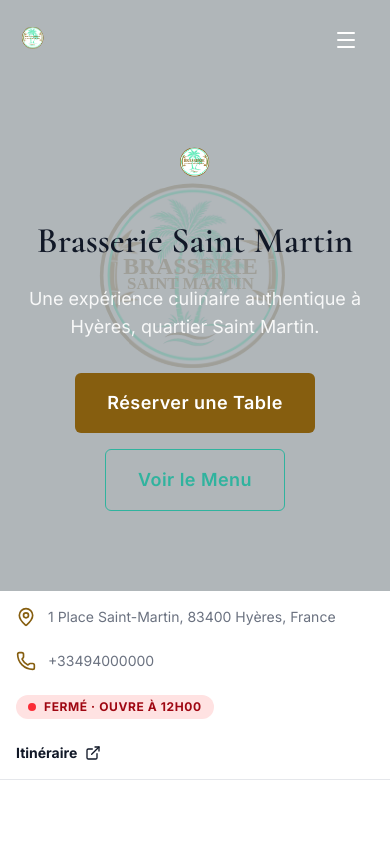
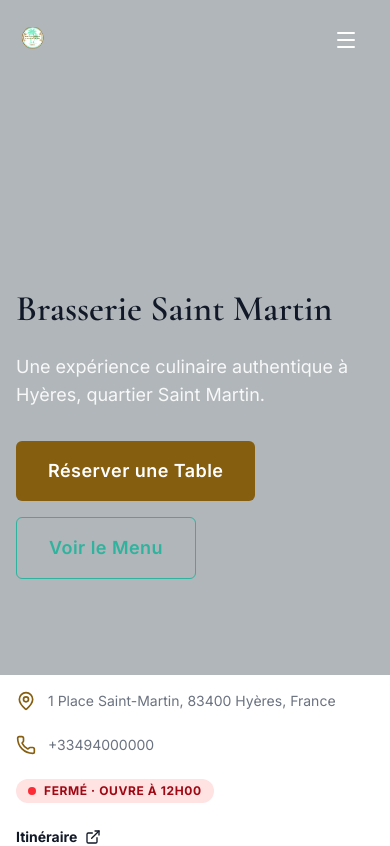
Before and after one commit to Alvarezitooo/bsm_website, a Next.js app: page / in a window 390 px wide. Shown: the top 846 px of the page. Built offline with nearby package versions, Linux system fonts and the light colour scheme.

Commit message:
modif + correctif 10

```diff
--- a/src/components/layout/Header.tsx
+++ b/src/components/layout/Header.tsx
@@ -56,7 +56,7 @@ const Header = () => {
 
   return (
     <motion.header
-      className="absolute top-0 left-0 right-0 z-50 w-full h-20 flex items-center md:fixed"
+      className="fixed top-0 left-0 right-0 z-50 w-full h-20 flex items-center"
       variants={headerVariants}
       animate={isScrolled ? "scrolled" : "top"}
       transition={{ duration: 0.3, ease: "easeInOut" }}
--- a/src/components/sections/home/Hero.tsx
+++ b/src/components/sections/home/Hero.tsx
@@ -8,8 +8,8 @@ import { siteInfo } from "@/data/siteInfo";
 const Hero = () => {
   return (
     <section className="relative bg-alt-bg overflow-hidden">
-      {/* Background Logo */}
-      <div className="absolute inset-0 flex items-center justify-center">
+      {/* Background Logo (Desktop Only) */}
+      <div className="absolute inset-0 hidden sm:flex items-center justify-center">
         <Image
           src="/logo.svg"
           alt=""
@@ -24,42 +24,26 @@ const Hero = () => {
       {/* Dark Overlay */}
       <div className="absolute inset-0 bg-gray-900/30" />
 
-      <Container className="relative z-10 flex min-h-[70vh] sm:min-h-[80vh] items-end text-center sm:text-left">
-        <div className="w-full pb-20 sm:pb-32">
+      <Container className="relative z-10 flex min-h-[80vh] items-end text-left">
+        <div className="pb-24 sm:pb-32 w-full">
 
-          {/* Mobile-Only Identity */}
-          <div className="sm:hidden">
-            <Reveal>
-              <Image
-                src="/logo.svg"
-                alt="Logo Brasserie Saint Martin"
-                width={160}
-                height={57}
-                className="mx-auto h-16 w-auto"
-              />
-            </Reveal>
-            <Reveal delay={0.1}>
-              <h1 className="mt-6 font-serif text-4xl text-white">
-                Brasserie Saint Martin
-              </h1>
-            </Reveal>
-          </div>
-
-          {/* Desktop-Only SEO H1 */}
-          <h1 className="hidden sm:block sr-only">
-            Brasserie Saint Martin
-          </h1>
+          {/* SEO H1 - visible on mobile, hidden on desktop */}
+          <Reveal>
+            <h1 className="font-serif text-4xl sm:text-5xl md:text-6xl text-white sm:sr-only">
+              Brasserie Saint Martin
+            </h1>
+          </Reveal>
 
           {/* Shared Tagline */}
-          <Reveal delay={0.2}>
-            <p className="mt-6 max-w-xl text-lg text-white/90 mx-auto sm:mx-0">
+          <Reveal delay={0.1}>
+            <p className="mt-6 max-w-xl text-lg md:text-xl text-white/90">
               Une expérience culinaire authentique à Hyères, quartier Saint Martin.
             </p>
           </Reveal>
 
           {/* Shared Buttons */}
-          <Reveal delay={0.3}>
-            <div className="mt-8 flex flex-col items-center justify-center gap-4 sm:flex-row sm:justify-start">
+          <Reveal delay={0.2}>
+            <div className="mt-8 flex flex-col items-start justify-start gap-4 sm:flex-row">
               <Button href={siteInfo.reservationLink} target="_blank" rel="noopener noreferrer" size="lg">
                 Réserver une Table
               </Button>
```
